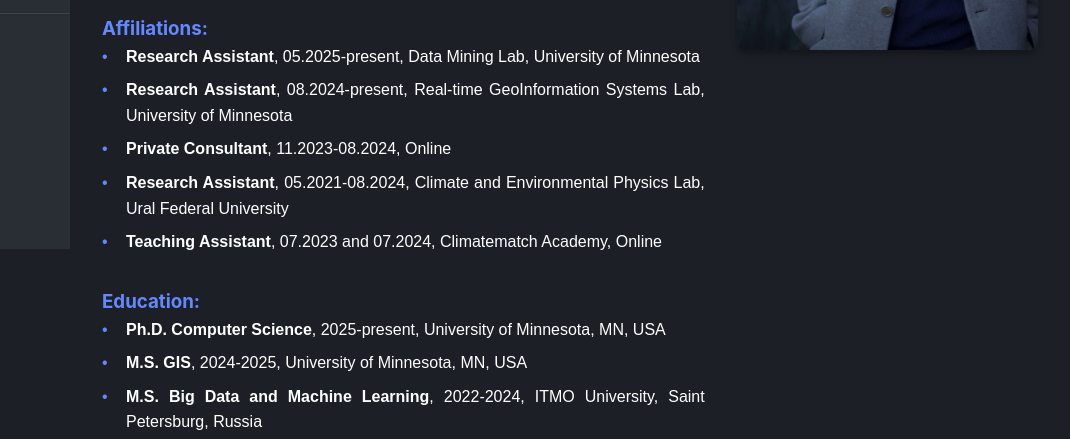
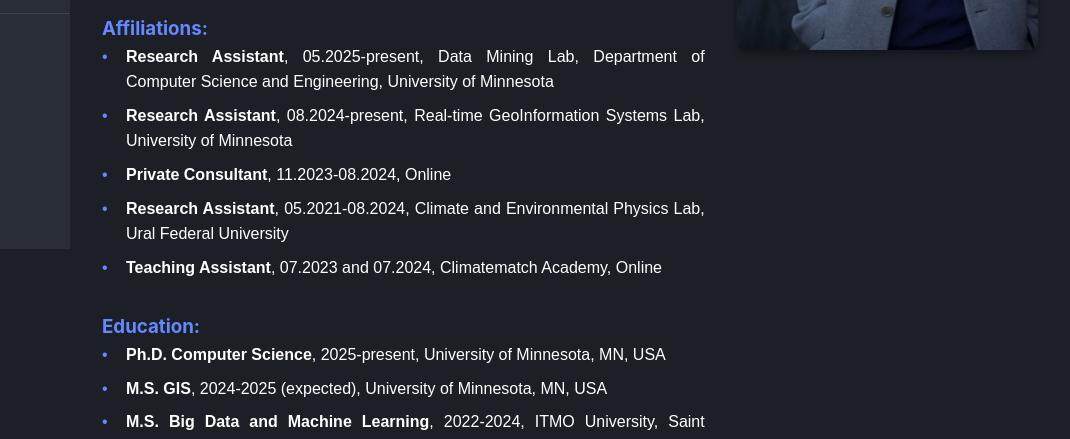
Before and after one commit to alexxxroz/alexxxroz.github.io, a plain HTML site: page index.html in a window 1280 px wide. Shown: the part 551-990 px from the top of the page, 210-1280 px from the left. Drawn offline with Linux system fonts and the light colour scheme.

Commit message:
Degree Update

```diff
--- a/index.html
+++ b/index.html
@@ -454,7 +454,7 @@
 
             <h3 style="margin-top: 2rem; color: var(--secondary-color);">Affiliations:</h3>
             <ul class="affiliations-list">
-              <li><strong>Research Assistant</strong>, 05.2025-present, Data Mining Lab, University of Minnesota</li>
+              <li><strong>Research Assistant</strong>, 05.2025-present, Data Mining Lab, Department of Computer Science and Engineering, University of Minnesota</li>
               <li><strong>Research Assistant</strong>, 08.2024-present, Real-time GeoInformation Systems Lab, University of Minnesota</li>
               <li><strong>Private Consultant</strong>, 11.2023-08.2024, Online</li>
               <li><strong>Research Assistant</strong>, 05.2021-08.2024, Climate and Environmental Physics Lab, Ural Federal University</li>
@@ -464,7 +464,7 @@
             <h3 style="margin-top: 2rem; color: var(--secondary-color);">Education:</h3>
             <ul class="education-list">
               <li><strong>Ph.D. Computer Science</strong>, 2025-present, University of Minnesota, MN, USA</li>
-              <li><strong>M.S. GIS</strong>, 2024-2025, University of Minnesota, MN, USA</li>
+              <li><strong>M.S. GIS</strong>, 2024-2025 (expected), University of Minnesota, MN, USA</li>
               <li><strong>M.S. Big Data and Machine Learning</strong>, 2022-2024, ITMO University, Saint Petersburg, Russia</li>
               <li><strong>B.S. Hydrometeorology</strong>, 2018-2022, Ural Federal University, Yekaterinburg, Russia</li>
             </ul>
```
